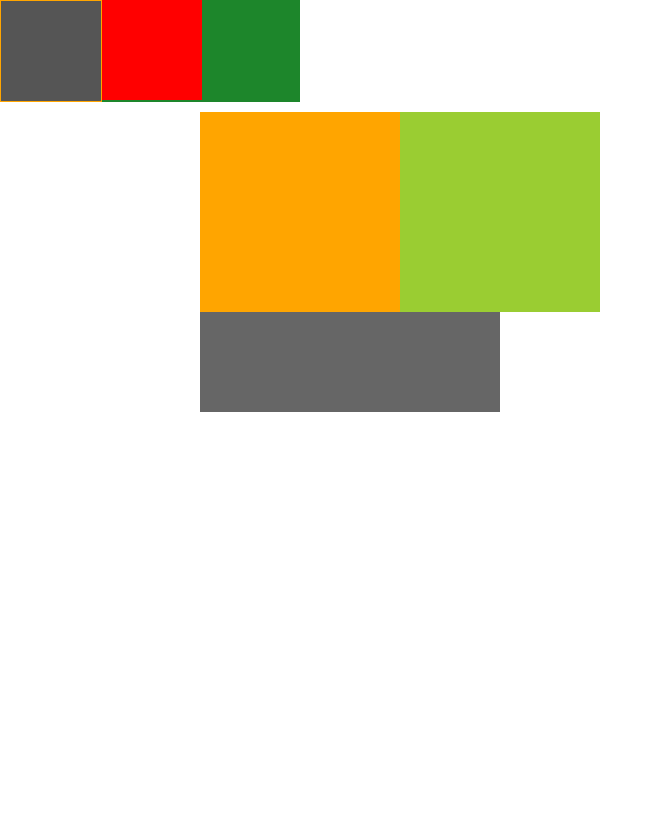
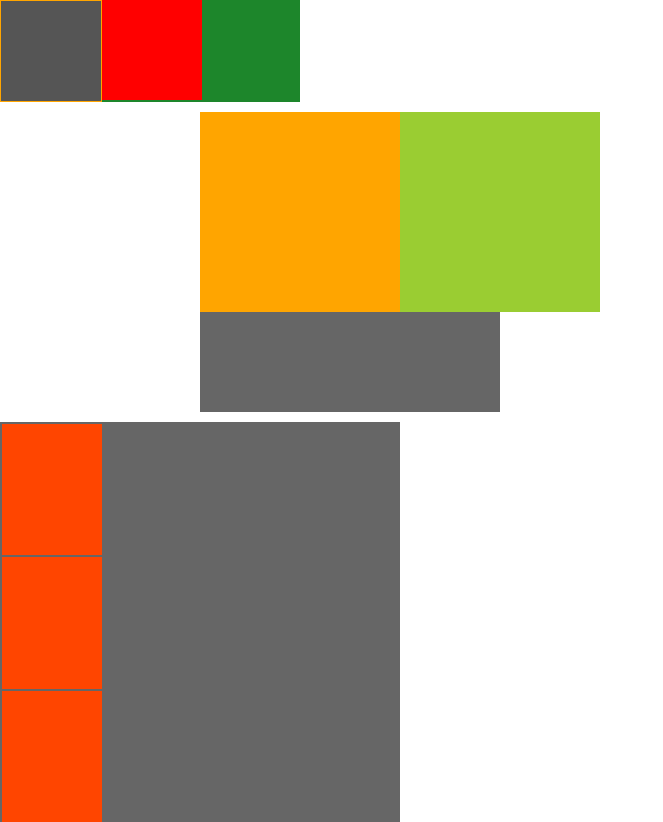
Before and after one commit to smartliufugang/lesson-vue2, a plain HTML site: page index.html in a window 1280 px wide. Shown: the whole page, without its empty margins (0-663 px from the left). Before the commit the page ends 800 px from the top, so only its background shows below. Drawn offline with Linux system fonts and the light colour scheme.

Commit message:
lesson5-flex-directon

```diff
--- a/css/index.css
+++ b/css/index.css
@@ -55,3 +55,32 @@ background:rgba(13, 126, 28, 0.933);
 /* 这里的h3和h4都加了flex-shrink这个属性值等于0所以就没有将这两个
 元素进行缩放，默认的flex布局中的flex-shrink的默认值是1
 shrink：收缩（中文翻译） */
+/*  */
+.flex{
+    height:400px;
+    width:400px;
+    background-color: #666666;
+    display:flex;
+    /* flex-direction:row; */
+    /* flex-direction决定的是主轴线的方向：row决定的是主轴线从左向右
+    进行排列的 */
+    flex-direction:column;
+    /* flex-direction中的row-reverse这个属性值决定了flex主轴线
+    从右向左进行排列的 */
+    /* flex-direction:的属性值有四种
+    1row：主轴线从左向右进行排列
+    2row-reverse：主轴线从右向左进行排列
+    3 column:英文翻译是柱的意思，这里的意思就是侧轴
+    它可以让元素能够从上到下进行排列*/
+    /* reverse：英文翻译是相反 */
+
+}
+.item{
+    height:200px;
+    width:100px;
+    margin-left:2px;
+    margin-top:2px;
+    background:orangered;
+}
+/* 注意：
+     flex-wrap：是让元素是不是换行的属性 */
--- a/index.html
+++ b/index.html
@@ -16,5 +16,10 @@
         <div class="h3"></div>
         <div class="h4"></div>
     </div>
+    <div class="flex">
+        <div class="item"></div>
+        <div class="item"></div>
+        <div class="item"></div>
+    </div>
 </body>
 </html>
```
